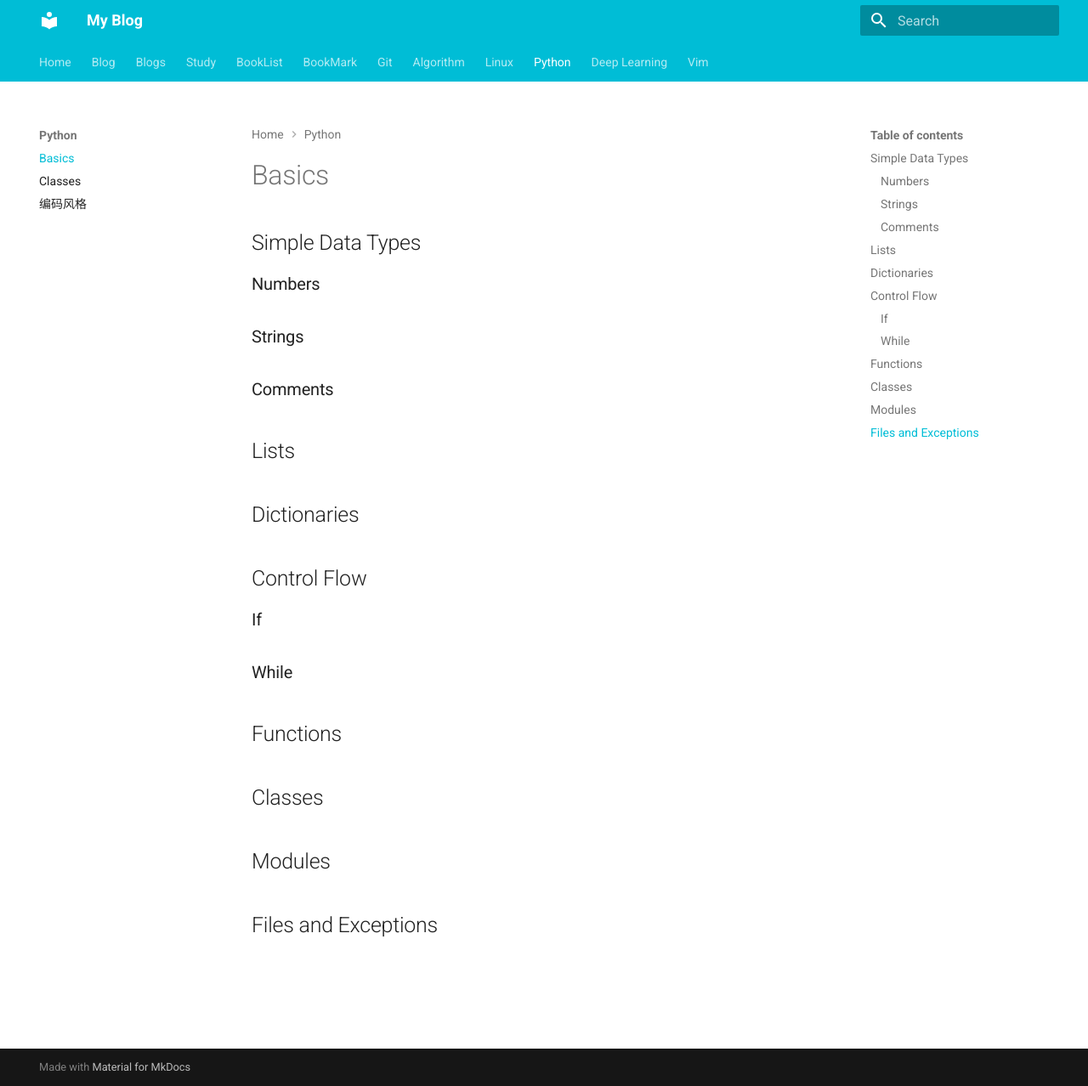
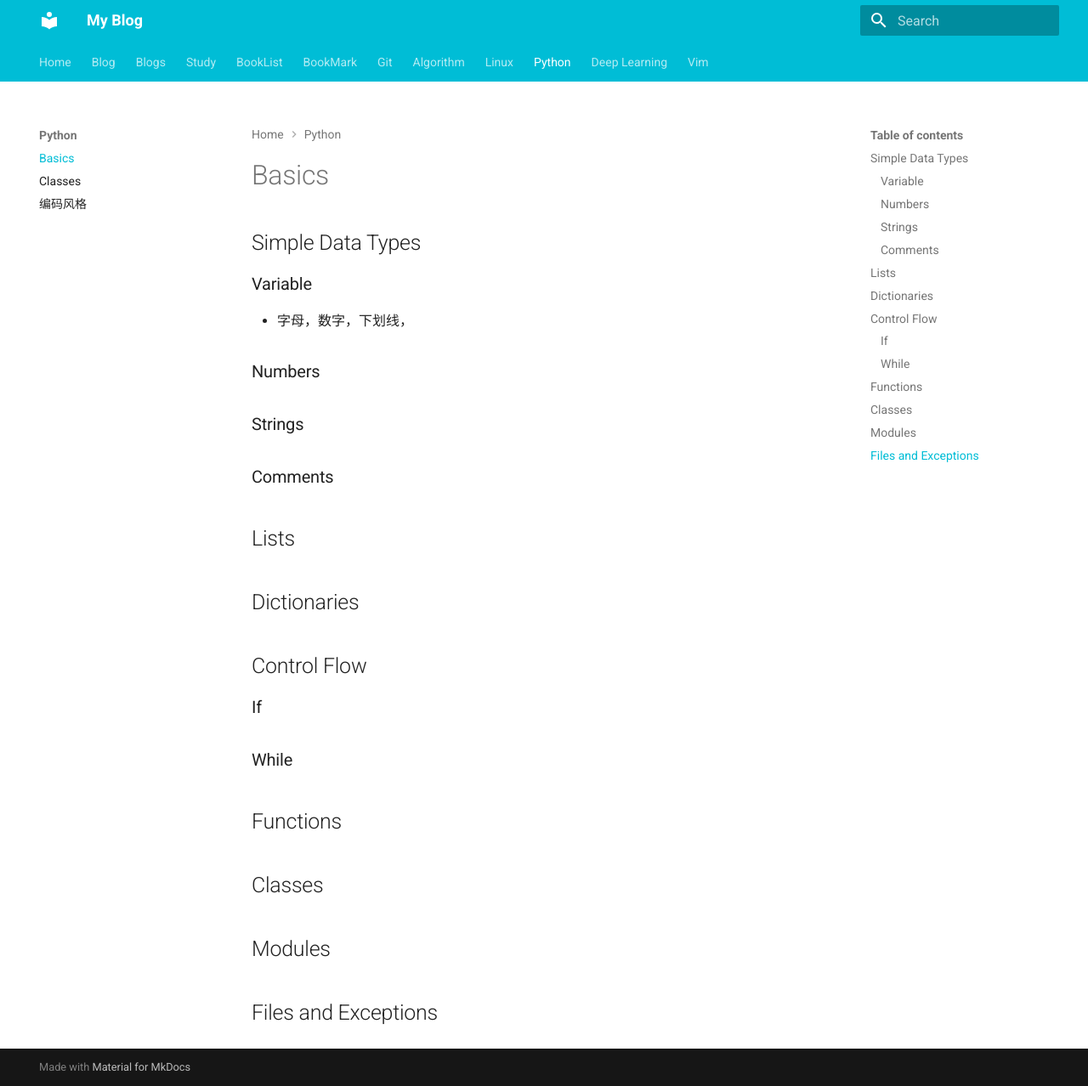
Before and after one commit to WGZ-W/wgz-w.github.io, an MkDocs documentation site: the page built from docs/Python/basics.md, in a window 1280 px wide and 1278 px high. Shown: the whole window at 85% size. Built offline with MkDocs 1.6.1 and Material for MkDocs 9.7.7, drawn with Linux system fonts in a browser that asks for light colours.

Commit message:
Update python/basics

```diff
--- a/docs/Python/basics.md
+++ b/docs/Python/basics.md
@@ -4,6 +4,8 @@
 # Basics
 
 ## Simple Data Types
+### Variable
+- 字母，数字，下划线，
 ### Numbers
 ### Strings
 ### Comments
```
